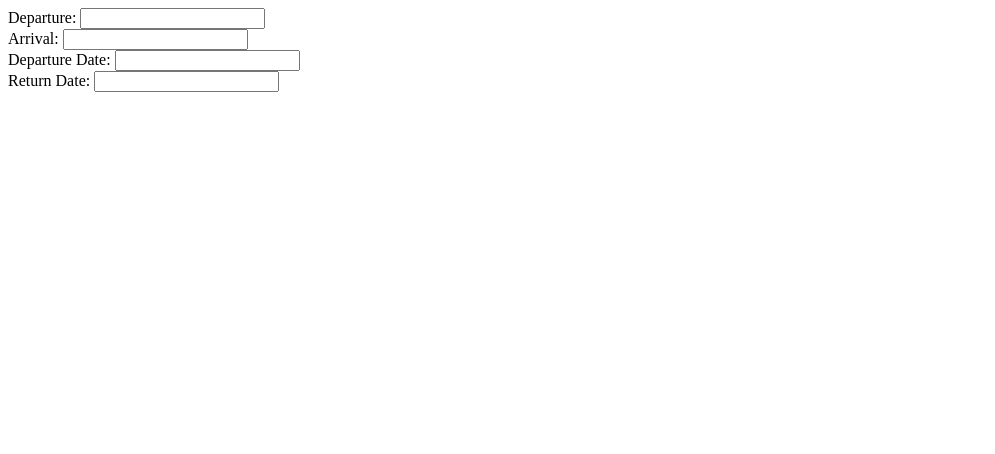
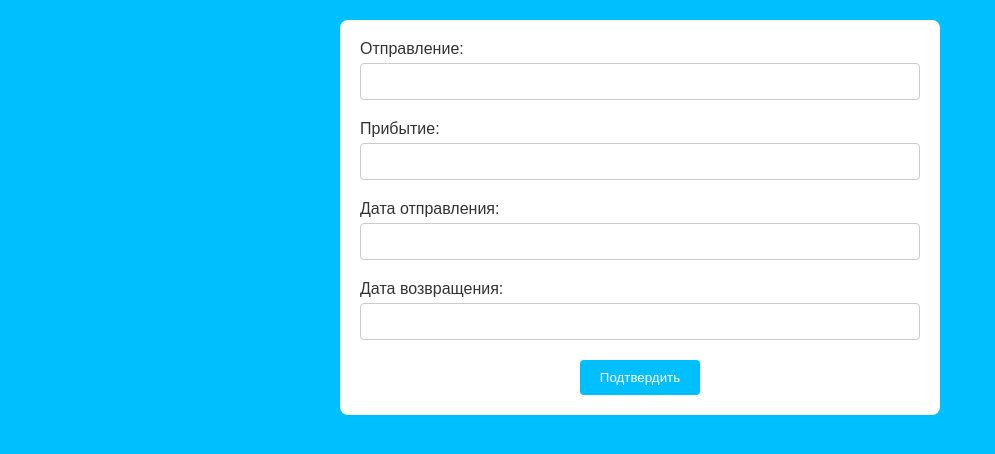
Before and after one commit to DobermanEVGN/dobermanevg.github.io, a plain HTML site: page index.html in a window 1280 px wide. Shown: the whole page, without its empty margins (0-995 px from the left). Drawn offline with nearby package versions, Linux system fonts and the light colour scheme.

Commit message:
Update index.html

```diff
--- a/index.html
+++ b/index.html
@@ -1,84 +1,94 @@
 <!DOCTYPE html>
-<html lang="en">
+<html lang="ru">
 <head>
   <meta charset="UTF-8">
   <meta name="viewport" content="width=device-width, initial-scale=1.0">
   <link rel="stylesheet" href="https://code.jquery.com/ui/1.12.1/themes/base/jquery-ui.css">
-  <script src="https://code.jquery.com/jquery-3.6.0.min.js"></script>
-  <script src="https://code.jquery.com/ui/1.12.1/jquery-ui.js"></script>
-  <title>Autocomplete Airport</title>
   <style>
+    * {
+      box-sizing: border-box;
+      margin: 0;
+      padding: 0;
+    }
+
+    body {
+      background-color: #00BFFF;
+      font-family: Arial, sans-serif;
+    }
+
+    .container {
+      max-width: 600px;
+      margin: 20px auto;
+      padding: 20px;
+      background-color: #fff;
+      border-radius: 8px;
+    }
+
+    .input-group {
+      margin-bottom: 20px;
+    }
+
+    label {
+      display: block;
+      margin-bottom: 5px;
+      color: #333;
+    }
+
+    input[type="text"] {
+      width: 100%;
+      padding: 10px;
+      border: 1px solid #ccc;
+      border-radius: 4px;
+      outline: none;
+    }
+
+    .passenger-info {
+      text-align: center;
+    }
+
+    #passenger-btn {
+      padding: 10px 20px;
+      background-color: #00BFFF;
+      color: #fff;
+      border: none;
+      border-radius: 4px;
+      cursor: pointer;
+    }
+
     .airport-code {
       margin-left: 10px;
       color: #999;
     }
   </style>
+  <title>Автозаполнение аэропортов</title>
 </head>
 <body>
-  <div>
-    <label for="departure">Departure:</label>
+  <div class="container">
+    <div class="input-group">
+      <label for="departure">Отправление:</label>
       <input type="text" id="departure" name="departure">
       <span id="departure-code" class="airport-code"></span>
     </div>
-  <div>
-    <label for="arrival">Arrival:</label>
+    <div class="input-group">
+      <label for="arrival">Прибытие:</label>
       <input type="text" id="arrival" name="arrival">
       <span id="arrival-code" class="airport-code"></span>
     </div>
-  <div>
-    <label for="depart-date">Departure Date:</label>
+    <div class="input-group">
+      <label for="depart-date">Дата отправления:</label>
       <input type="text" id="depart-date" name="depart-date">
     </div>
-  <div>
-    <label for="return-date">Return Date:</label>
+    <div class="input-group">
+      <label for="return-date">Дата возвращения:</label>
       <input type="text" id="return-date" name="return-date">
     </div>
+    <div class="passenger-info">
+      <button id="passenger-btn">Подтвердить</button>
+    </div>
+  </div>
 
-  <script>
-    $(function() {
-      $("#depart-date, #return-date").datepicker({
-        dateFormat: 'yy-mm-dd',
-        minDate: '+2M',
-        maxDate: '+4M'
-      });
-
-      $("#departure, #arrival").autocomplete({
-        source: function(request, response) {
-          $.ajax({
-            url: "https://autocomplete.travelpayouts.com/places2",
-            dataType: "json",
-            data: {
-              locale: "ru",
-              types: ["airport", "city"],
-              term: request.term
-            },
-            success: function(data) {
-              var results = [];
-              for (var i = 0; i < Math.min(data.length, 5); i++) {
-                var item = {
-                  label: data[i].name,
-                  code: data[i].code
-                };
-                results.push(item);
-              }
-              response(results);
-            }
-          });
-        },
-        minLength: 3,
-        select: function(event, ui) {
-          $(this).val(ui.item.label);
-          var airportCode = ui.item.code;
-          var inputId = $(this).attr('id');
-          $("#" + inputId + "-code").text(airportCode);
-          return false;
-        }
-      });
-
-      // Создание элементов для отображения кода аэропорта
-      $("<span class='airport-code'></span>").insertAfter("#departure");
-      $("<span class='airport-code'></span>").insertAfter("#arrival");
-    });
-  </script>
+  <script src="https://code.jquery.com/jquery-3.6.0.min.js"></script>
+  <script src="https://code.jquery.com/ui/1.12.1/jquery-ui.js"></script>
+  <script src="app.js"></script>
 </body>
 </html>
```
Lines whose indentation alone changed are shown as unchanged.
